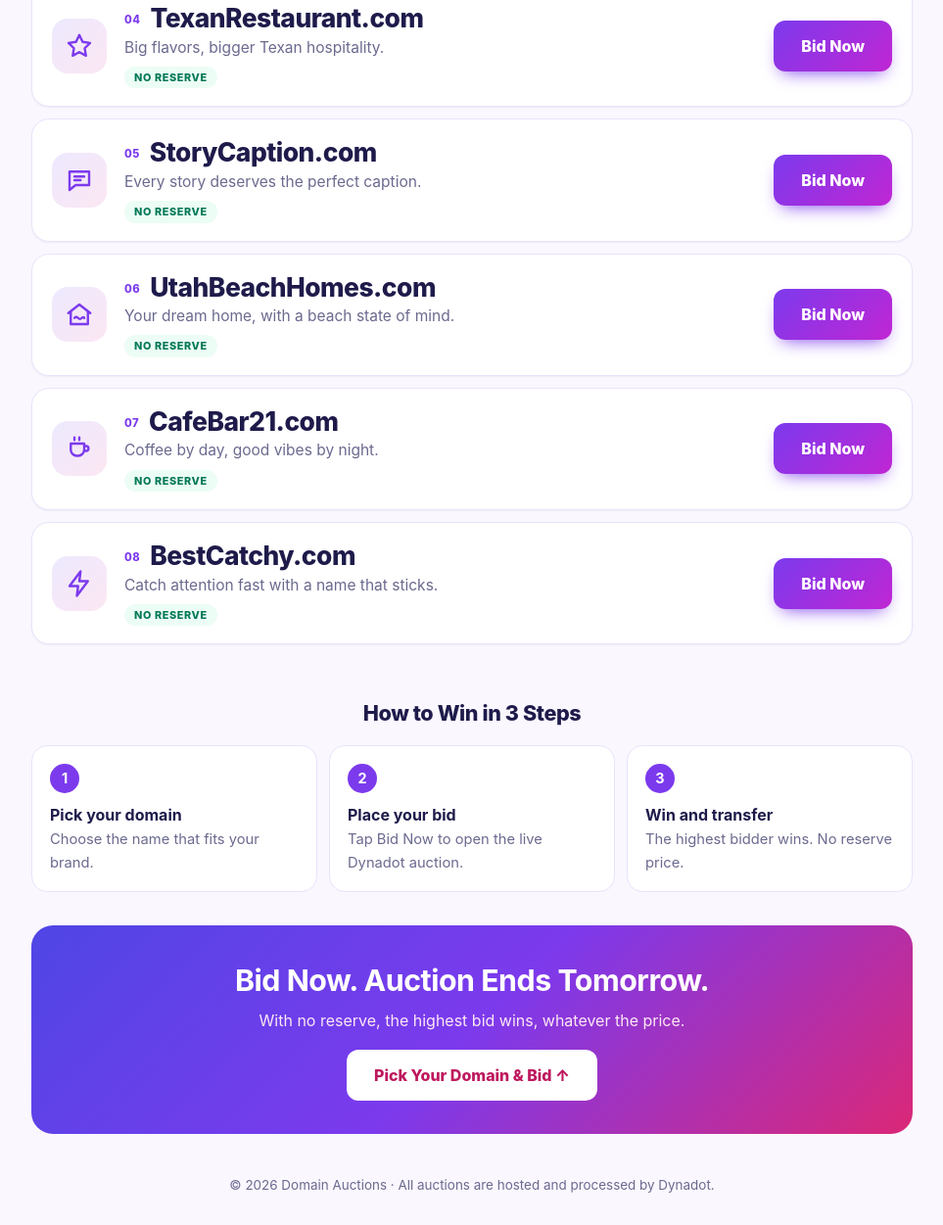
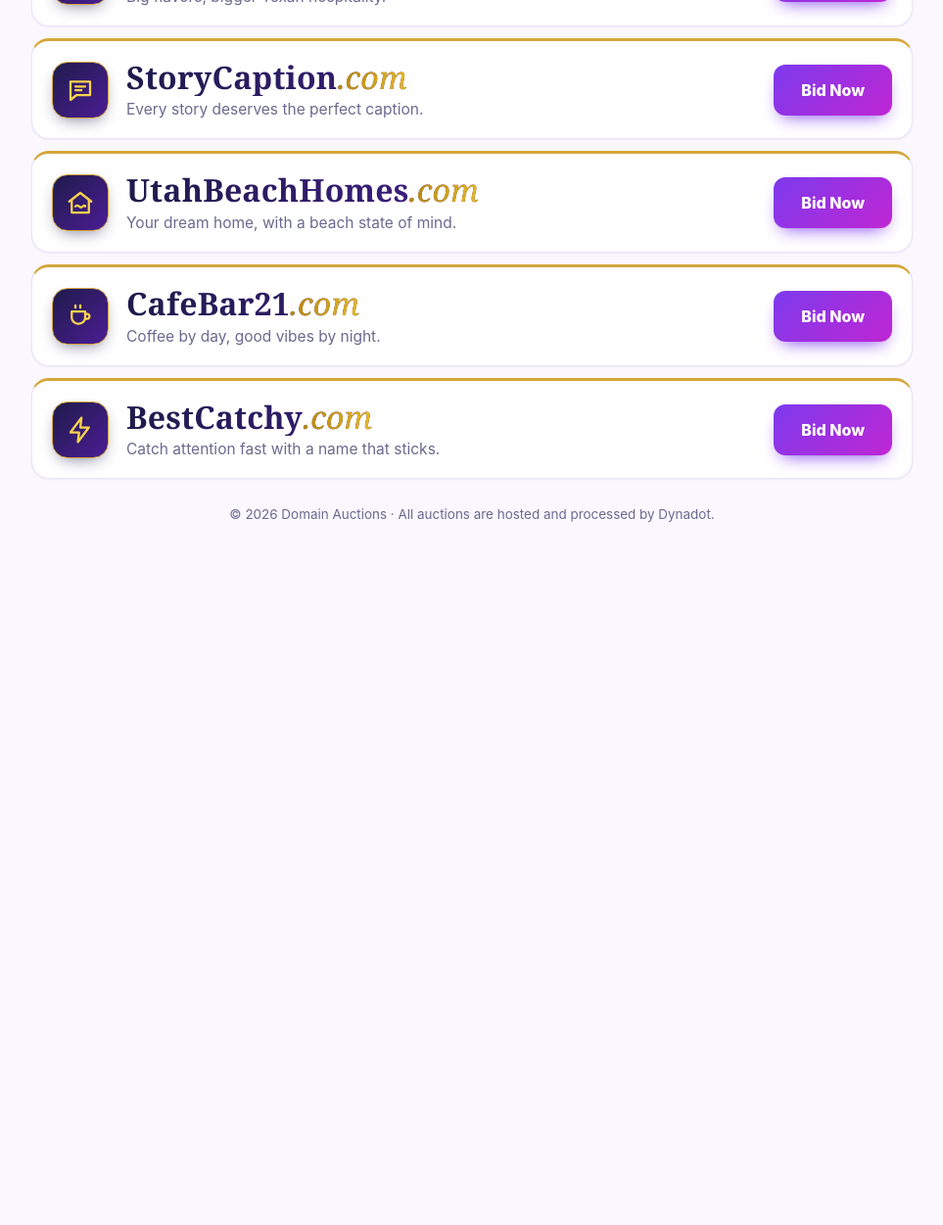
Before and after one commit to tom-123456/dynadot-auction-live, a plain HTML site: page index.html in a window 1280 px wide. Shown: the part 735-1986 px from the top of the page at 98% size, without its empty margins (158-1121 px from the left). After the commit the page ends 1301 px from the top, so only its background shows below. Drawn offline with Linux system fonts and the light colour scheme.

Commit message:
Update index.html

```diff
--- a/index.html
+++ b/index.html
@@ -20,46 +20,35 @@ header{position:sticky;top:0;z-index:10;background:#1e1b4b;color:#fff;padding-to
 .ends i{width:8px;height:8px;border-radius:50%;background:#f87171;animation:p 1.6s infinite}
 @keyframes p{50%{opacity:.25}}
 .hero{background:linear-gradient(135deg,#4f46e5 0%,#7c3aed 45%,#db2777 100%);color:#fff;text-align:center;padding:40px 20px 70px}
-.live{display:inline-block;font-size:.8rem;font-weight:800;letter-spacing:.5px;background:rgba(255,255,255,.18);border:1px solid rgba(255,255,255,.4);padding:6px 14px;border-radius:99px;margin-bottom:16px}
+.live{display:inline-flex;align-items:center;gap:9px;font-size:clamp(.7rem,2.9vw,.8rem);font-weight:500;letter-spacing:2px;text-transform:uppercase;color:#fff;background:rgba(255,255,255,.12);border:1px solid rgba(255,255,255,.4);padding:7px 16px;border-radius:99px;margin-bottom:18px;-webkit-backdrop-filter:blur(6px);backdrop-filter:blur(6px)}
+.live b{font-weight:800}
+.live i{width:7px;height:7px;border-radius:50%;background:#fb7185;box-shadow:0 0 8px #fb7185;animation:p 1.2s infinite}
+@keyframes g{0%,100%{box-shadow:0 0 0 0 rgba(255,255,255,.55)}50%{box-shadow:0 0 0 12px rgba(255,255,255,0)}}
 .hero h1{font-size:clamp(1.9rem,6.4vw,3.3rem);line-height:1.1;letter-spacing:-1.2px;font-weight:800;max-width:760px;margin:0 auto}
 .hero h1 em{font-style:normal;color:#fde68a}
 .hero p{margin:14px auto 0;max-width:520px;color:#fce7f3;font-size:clamp(1rem,2.6vw,1.15rem)}
 .list{max-width:940px;margin:-34px auto 0;padding:0 20px 20px;display:flex;flex-direction:column;gap:12px;counter-reset:n}
 .row{display:flex;align-items:center;gap:18px;background:#fff;border:1px solid var(--line);border-radius:18px;padding:18px 20px;
-box-shadow:0 1px 2px rgba(15,23,42,.05);transition:transform .2s,box-shadow .2s,border-color .2s}
+border-top:3px solid #d4a73a;box-shadow:0 1px 2px rgba(15,23,42,.05);transition:transform .2s,box-shadow .2s,border-color .2s}
 .row:hover{transform:translateY(-2px);border-color:#c4b5fd;box-shadow:0 14px 30px -14px rgba(124,58,237,.5)}
-.logo{flex:0 0 56px;height:56px;border-radius:16px;display:grid;place-items:center;background:linear-gradient(135deg,#ede9fe,#fce7f3)}
-.logo svg{width:30px;height:30px;fill:none;stroke:var(--acc);stroke-width:1.9;stroke-linecap:round;stroke-linejoin:round}
+.logo{flex:0 0 58px;height:58px;border-radius:16px;display:grid;place-items:center;background:linear-gradient(135deg,#1e1b4b,#4c1d95);border:1.5px solid #d4a73a;box-shadow:0 6px 16px -6px rgba(30,27,75,.6)}
+.logo svg{width:30px;height:30px;fill:none;stroke:#fcd34d;stroke-width:1.8;stroke-linecap:round;stroke-linejoin:round}
 .info{flex:1;min-width:0}
-.info h2{font-size:clamp(1.2rem,4vw,1.65rem);font-weight:800;letter-spacing:-.5px;word-break:break-word;line-height:1.2}
-.info h2::before{counter-increment:n;content:counter(n,decimal-leading-zero);font-size:.7rem;font-weight:800;color:var(--acc);margin-right:10px;vertical-align:middle;letter-spacing:.5px}
+.info h2{font-family:Georgia,"Times New Roman",serif;font-size:clamp(1.4rem,4.8vw,2rem);font-weight:700;letter-spacing:.2px;word-break:break-word;line-height:1.2;background:linear-gradient(90deg,#1e1b4b,#5b21b6);-webkit-background-clip:text;background-clip:text;color:transparent}
+.info h2 span{font-style:italic;font-weight:400;background:linear-gradient(90deg,#b8860b,#e8b923);-webkit-background-clip:text;background-clip:text;color:transparent}
 .info p{color:var(--mute);margin-top:2px;font-size:.97rem}
-.tag{display:inline-block;margin-top:8px;font-size:.68rem;font-weight:800;letter-spacing:.6px;text-transform:uppercase;color:#047857;background:#ecfdf5;border-radius:99px;padding:3px 10px}
 .btn{flex:0 0 auto;text-decoration:none;color:#fff;font-weight:800;padding:14px 28px;border-radius:12px;background:linear-gradient(135deg,#7c3aed,#c026d3);white-space:nowrap;
 box-shadow:0 8px 18px -8px #7c3aed;transition:background .15s,transform .15s;-webkit-tap-highlight-color:transparent}
 .btn:hover{filter:brightness(1.1);transform:translateY(-1px)}
 .btn:active{transform:scale(.97)}
-.how{max-width:940px;margin:0 auto;padding:34px 20px 10px;text-align:center}
-.how h3{font-size:1.35rem;font-weight:800;letter-spacing:-.4px;margin-bottom:16px}
-.steps{display:grid;grid-template-columns:repeat(3,1fr);gap:12px;text-align:left}
-.steps div{background:#fff;border:1px solid var(--line);border-radius:16px;padding:18px}
-.steps b{display:grid;place-items:center;width:30px;height:30px;border-radius:50%;background:var(--acc);color:#fff;font-size:.9rem;margin-bottom:10px}
-.steps strong{display:block}
-.steps span{color:var(--mute);font-size:.92rem}
-.final{max-width:940px;margin:24px auto 0;padding:0 20px 36px}
-.final div{background:linear-gradient(135deg,#4f46e5,#7c3aed 50%,#db2777);color:#fff;border-radius:22px;text-align:center;padding:34px 20px}
-.final h3{font-size:clamp(1.3rem,4.6vw,1.9rem);letter-spacing:-.5px}
-.final p{color:#fce7f3;margin-top:6px}
-.final a{display:inline-block;margin-top:18px;text-decoration:none;font-weight:800;color:#be185d;background:#fff;padding:14px 28px;border-radius:12px}
 footer{text-align:center;padding:6px 20px calc(30px + env(safe-area-inset-bottom));color:var(--mute);font-size:.84rem}
 @media(max-width:640px){
 .hero{padding:30px 18px 60px}
 .row{flex-wrap:wrap;padding:16px;gap:12px 14px}
-.logo{flex-basis:48px;height:48px;border-radius:14px}
+.logo{flex-basis:50px;height:50px;border-radius:14px}
 .logo svg{width:26px;height:26px}
 .info{flex:1 1 calc(100% - 70px)}
 .btn{flex:1 1 100%;text-align:center}
-.steps{grid-template-columns:1fr}
 .ends{font-size:.7rem;padding:5px 10px}
 }
 @media(prefers-reduced-motion:reduce){*{animation:none!important;transition:none!important}}
@@ -86,7 +75,7 @@ footer{text-align:center;padding:6px 20px calc(30px + env(safe-area-inset-bottom
 </header>
 
 <section class="hero">
-  <span class="live">🔥 LIVE NOW · Ends Tomorrow</span>
+  <span class="live"><i></i><b>🔥 Live Now</b> @ Dynadot</span>
   <h1>Bid Now. <em>No Reserve.</em></h1>
   <p>Tap Bid Now on any domain below and join the live Dynadot auction right away.</p>
 </section>
@@ -95,71 +84,54 @@ footer{text-align:center;padding:6px 20px calc(30px + env(safe-area-inset-bottom
 
   <article class="row">
     <div class="logo"><svg><use href="#i1"/></svg></div>
-    <div class="info"><h2>SixTrek.com</h2><p>Six steps to your next big adventure.</p><span class="tag">No Reserve</span></div>
+    <div class="info"><h2>SixTrek<span>.com</span></h2><p>Six steps to your next big adventure.</p></div>
     <a class="btn" href="https://www.dynadot.com/market/auction/sixtrek.com" target="_blank" rel="noopener">Bid Now</a>
   </article>
 
   <article class="row">
     <div class="logo"><svg><use href="#i2"/></svg></div>
-    <div class="info"><h2>ChristmasPizza.com</h2><p>Make the holidays hot, cheesy and unforgettable.</p><span class="tag">No Reserve</span></div>
+    <div class="info"><h2>ChristmasPizza<span>.com</span></h2><p>Make the holidays hot, cheesy and unforgettable.</p></div>
     <a class="btn" href="https://www.dynadot.com/market/auction/christmaspizza.com" target="_blank" rel="noopener">Bid Now</a>
   </article>
 
   <article class="row">
     <div class="logo"><svg><use href="#i3"/></svg></div>
-    <div class="info"><h2>BestPaidSites.com</h2><p>Where smart earners find sites that really pay.</p><span class="tag">No Reserve</span></div>
+    <div class="info"><h2>BestPaidSites<span>.com</span></h2><p>Where smart earners find sites that really pay.</p></div>
     <a class="btn" href="https://www.dynadot.com/market/auction/bestpaidsites.com" target="_blank" rel="noopener">Bid Now</a>
   </article>
 
   <article class="row">
     <div class="logo"><svg><use href="#i4"/></svg></div>
-    <div class="info"><h2>TexanRestaurant.com</h2><p>Big flavors, bigger Texan hospitality.</p><span class="tag">No Reserve</span></div>
+    <div class="info"><h2>TexanRestaurant<span>.com</span></h2><p>Big flavors, bigger Texan hospitality.</p></div>
     <a class="btn" href="https://www.dynadot.com/market/auction/texanrestaurant.com" target="_blank" rel="noopener">Bid Now</a>
   </article>
 
   <article class="row">
     <div class="logo"><svg><use href="#i5"/></svg></div>
-    <div class="info"><h2>StoryCaption.com</h2><p>Every story deserves the perfect caption.</p><span class="tag">No Reserve</span></div>
+    <div class="info"><h2>StoryCaption<span>.com</span></h2><p>Every story deserves the perfect caption.</p></div>
     <a class="btn" href="https://www.dynadot.com/market/auction/storycaption.com" target="_blank" rel="noopener">Bid Now</a>
   </article>
 
   <article class="row">
     <div class="logo"><svg><use href="#i6"/></svg></div>
-    <div class="info"><h2>UtahBeachHomes.com</h2><p>Your dream home, with a beach state of mind.</p><span class="tag">No Reserve</span></div>
+    <div class="info"><h2>UtahBeachHomes<span>.com</span></h2><p>Your dream home, with a beach state of mind.</p></div>
     <a class="btn" href="https://www.dynadot.com/market/auction/utahbeachhomes.com" target="_blank" rel="noopener">Bid Now</a>
   </article>
 
   <article class="row">
     <div class="logo"><svg><use href="#i7"/></svg></div>
-    <div class="info"><h2>CafeBar21.com</h2><p>Coffee by day, good vibes by night.</p><span class="tag">No Reserve</span></div>
+    <div class="info"><h2>CafeBar21<span>.com</span></h2><p>Coffee by day, good vibes by night.</p></div>
     <a class="btn" href="https://www.dynadot.com/market/auction/cafebar21.com" target="_blank" rel="noopener">Bid Now</a>
   </article>
 
   <article class="row">
     <div class="logo"><svg><use href="#i8"/></svg></div>
-    <div class="info"><h2>BestCatchy.com</h2><p>Catch attention fast with a name that sticks.</p><span class="tag">No Reserve</span></div>
+    <div class="info"><h2>BestCatchy<span>.com</span></h2><p>Catch attention fast with a name that sticks.</p></div>
     <a class="btn" href="https://www.dynadot.com/market/auction/bestcatchy.com" target="_blank" rel="noopener">Bid Now</a>
   </article>
 
 </main>
 
-<section class="how">
-  <h3>How to Win in 3 Steps</h3>
-  <div class="steps">
-    <div><b>1</b><strong>Pick your domain</strong><span>Choose the name that fits your brand.</span></div>
-    <div><b>2</b><strong>Place your bid</strong><span>Tap Bid Now to open the live Dynadot auction.</span></div>
-    <div><b>3</b><strong>Win and transfer</strong><span>The highest bidder wins. No reserve price.</span></div>
-  </div>
-</section>
-
-<section class="final">
-  <div>
-    <h3>Bid Now. Auction Ends Tomorrow.</h3>
-    <p>With no reserve, the highest bid wins, whatever the price.</p>
-    <a href="#domains">Pick Your Domain &amp; Bid ↑</a>
-  </div>
-</section>
-
 <footer>&copy; <span id="y"></span> Domain Auctions &middot; All auctions are hosted and processed by Dynadot.</footer>
 <script>document.getElementById("y").textContent=new Date().getFullYear();</script>
 </body>
```
